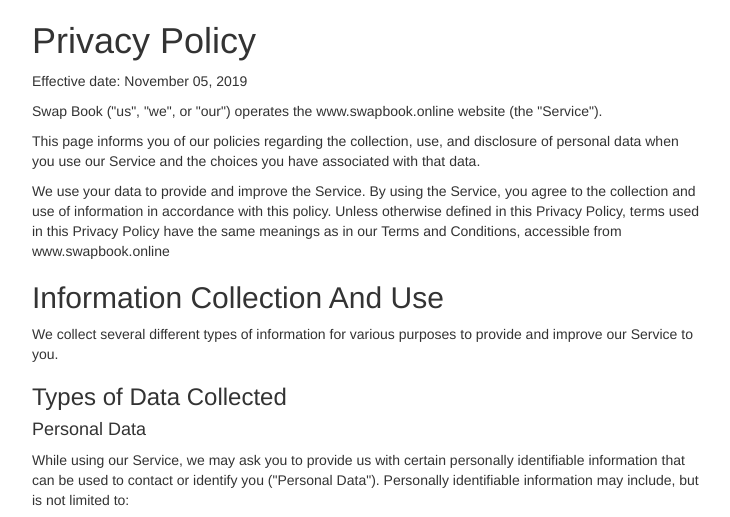
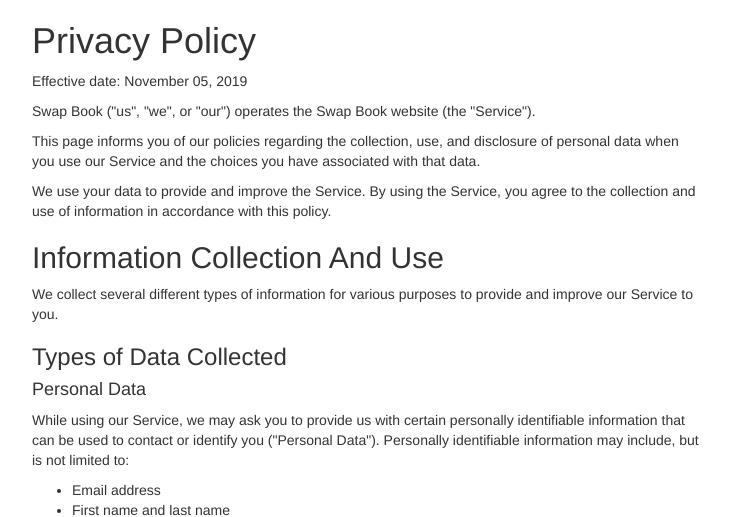
Before and after one commit to WSU-4110/Swap-Book, a PHP site: page /sbo/privacy.php in a window 1280 px wide. Shown: the top 517 px of the page, without its empty margins (168-898 px from the left). Run offline with PHP 8.4, Linux system fonts and the light colour scheme; some libraries are stand-ins or nearby versions.

Commit message:
privacy policy page updated

```diff
--- a/sbo/privacy.php
+++ b/sbo/privacy.php
@@ -35,11 +35,11 @@
 <p>Effective date: November 05, 2019</p>
 
 
-<p>Swap Book ("us", "we", or "our") operates the www.swapbook.online website (the "Service").</p>
+<p>Swap Book ("us", "we", or "our") operates the Swap Book website (the "Service").</p>
 
 <p>This page informs you of our policies regarding the collection, use, and disclosure of personal data when you use our Service and the choices you have associated with that data.</p>
 
-<p>We use your data to provide and improve the Service. By using the Service, you agree to the collection and use of information in accordance with this policy. Unless otherwise defined in this Privacy Policy, terms used in this Privacy Policy have the same meanings as in our Terms and Conditions, accessible from www.swapbook.online</p>
+<p>We use your data to provide and improve the Service. By using the Service, you agree to the collection and use of information in accordance with this policy.</p>
 
 
 <h2>Information Collection And Use</h2>
```
